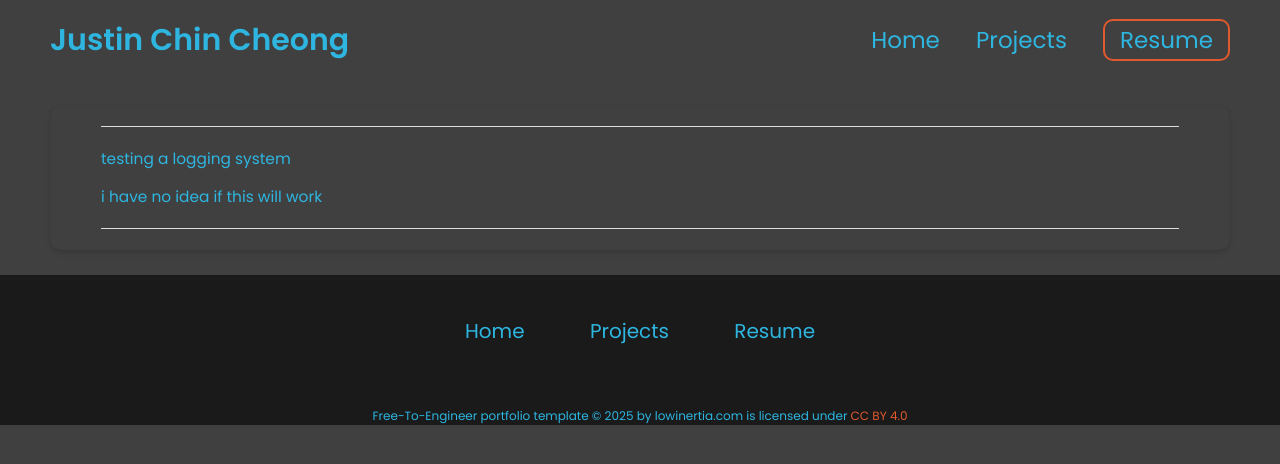
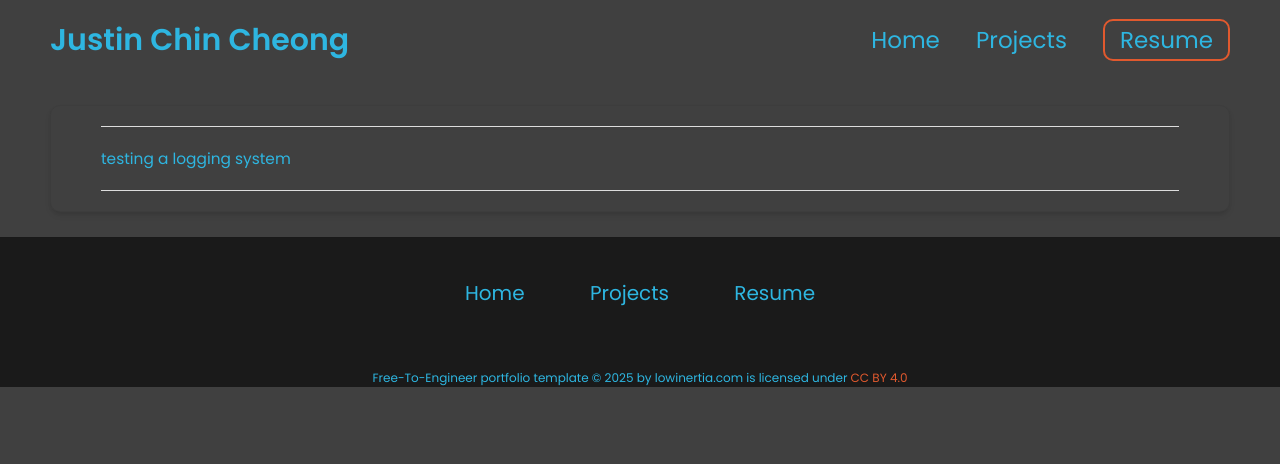
Before and after one commit to jcchincheong-bb/jcchincheong-bb.github.io, a Jekyll site: the page built from _projects/autonomous-robotic-car/logs/test2.md, in a window 1280 px wide. Shown: the top 464 px of the page. Built offline with Jekyll 4.4.1, drawn with Linux system fonts in a browser that asks for light colours.

Commit message:
Log Test 12.7
Better aesthetics
- image files fix
- containing logs in post view

```diff
--- a/_layouts/post.html
+++ b/_layouts/post.html
@@ -47,4 +47,6 @@ layout: wrapper
     </div>
 </div>
 
-{% include logs.html %}
+<div class="post-view">
+    {% include logs.html %}
+</div>
--- a/_projects/autonomous-robotic-car/logs/test2.md
+++ b/_projects/autonomous-robotic-car/logs/test2.md
@@ -3,13 +3,11 @@ layout: log
 title: test2
 date: 02-09-2025
 project: Autonomous Robotic Car
-main-image: /main-image.PNG
+main-image: /cap1.PNG
 excerpt: testing a logging system
 ---
 
 ---
 testing a logging system
 
-i have no idea if this will work
-
 ---
```
Also changed, not shown: _projects/autonomous-robotic-car/logs/test1.md (+0 -2 lines), _projects/autonomous-robotic-car/logs/test3.md (+1 -3 lines), _projects/autonomous-robotic-car/logs/beans.jpg (added), _projects/autonomous-robotic-car/logs/cap1.PNG (added).
